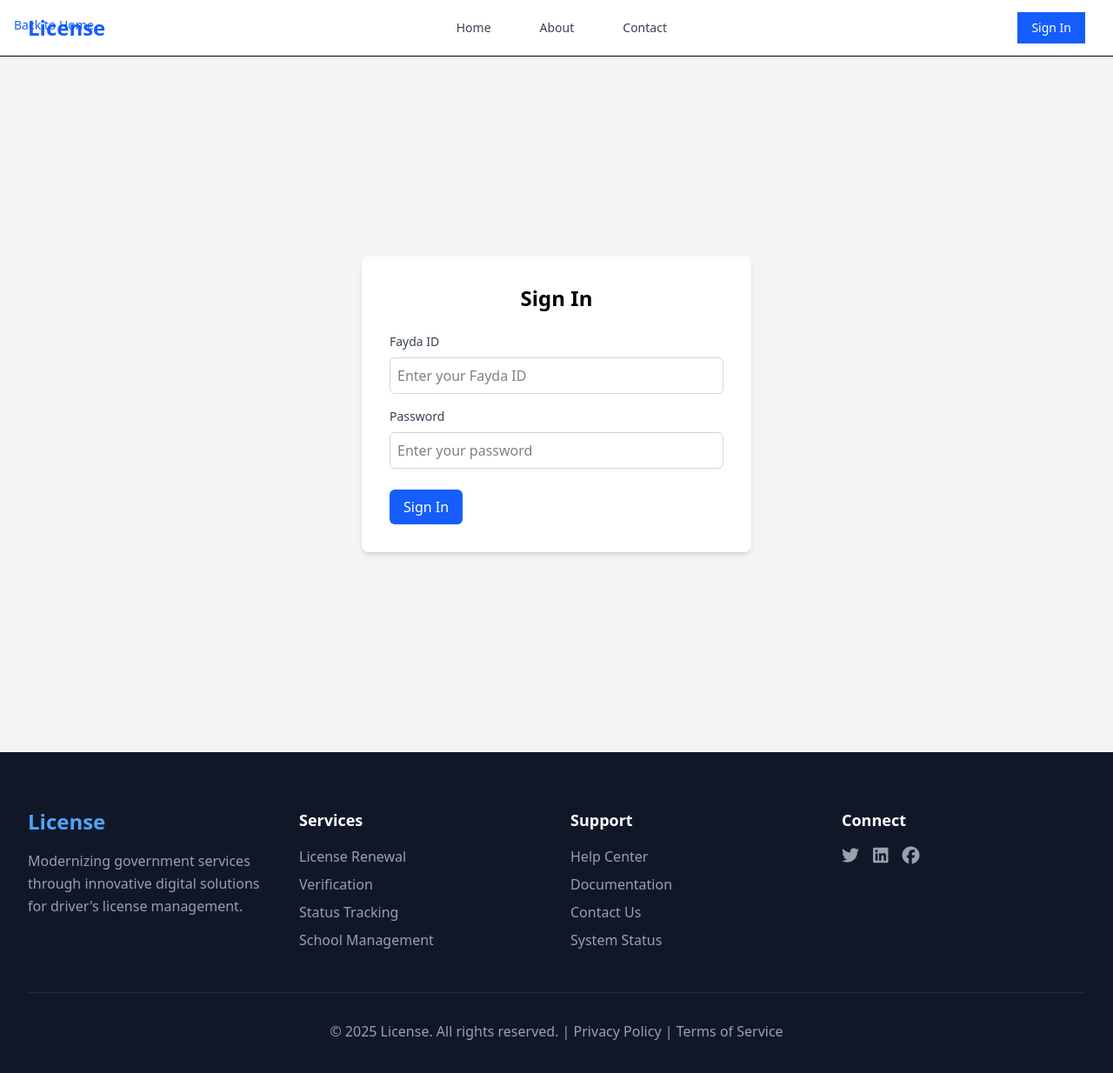
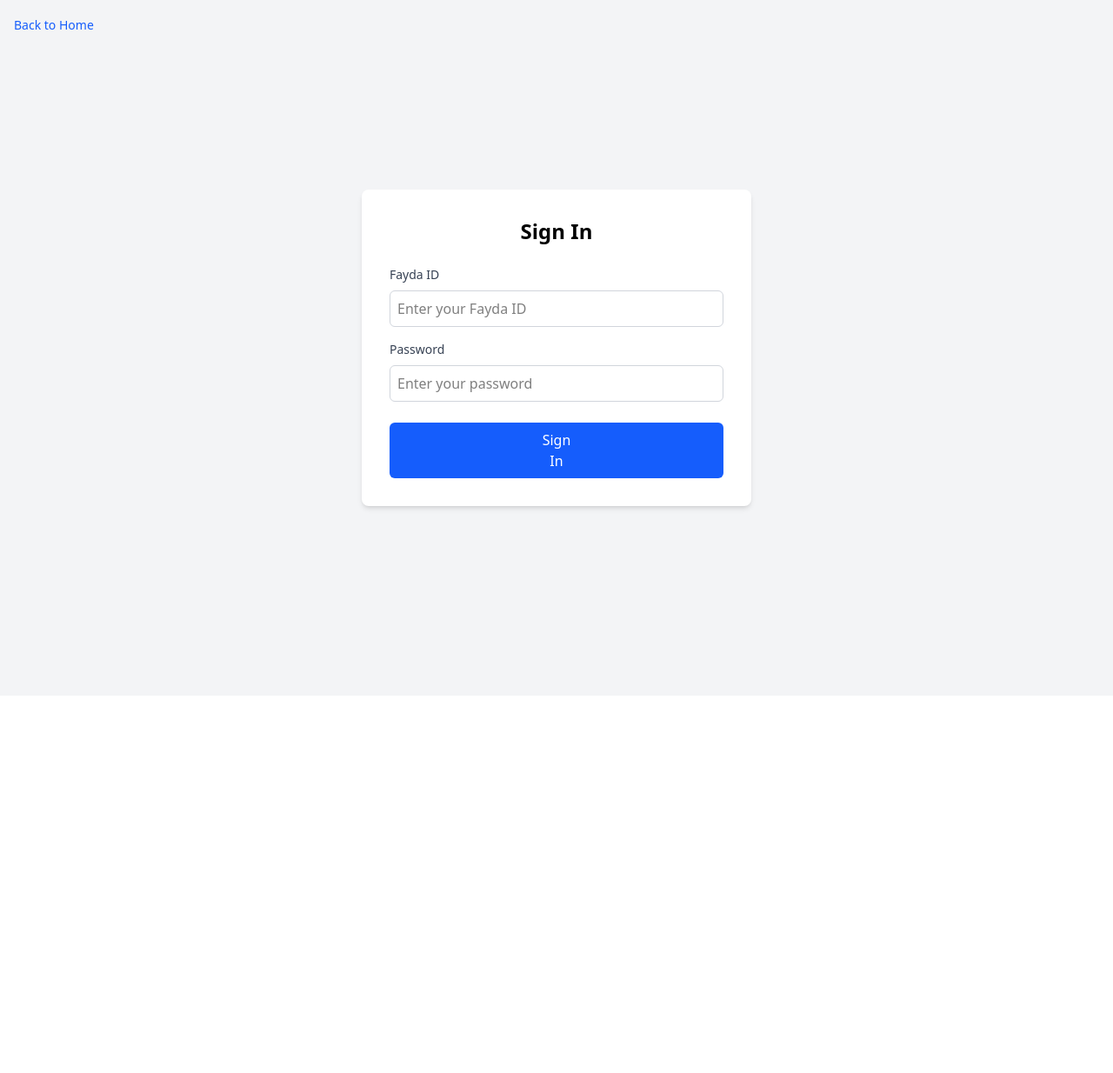
Before and after one commit to adel-kd/FaydaHackathonProject, a React (Vite) app in the folder client/: page /signin in a window 1280 px wide. Shown: the top 1234 px of the page at 87% size. After the commit the page ends 800 px from the top, so only its background shows below. Built offline with nearby package versions, Linux system fonts and the light colour scheme; the HTML template or start-up script is replaced by a standard one.

Commit message:
the navbar and footer issue in sighn in page resolved

```diff
--- a/client/src/App.jsx
+++ b/client/src/App.jsx
@@ -1,5 +1,4 @@
-import { Route, Routes } from "react-router-dom";
-import React, { useState } from "react"
+import { Route, Routes, useLocation } from "react-router-dom";
 import Home from "./pages/Home";
 import SignIn from "./pages/SignIn";
 import Contact from "./pages/Contact";
@@ -8,16 +7,16 @@ import Footer from "./components/Footer";
 
 
 const App = () => {
-
+const location = useLocation();
   return (
  <div className="min-h-screen bg-white">
-  <Navbar />
+  {location.pathname !== "/signin" && <Navbar />}
     <Routes>
       <Route path="/" element={<Home />} />
       <Route path="/signin" element={<SignIn />} />
       <Route path="/contact" element={<Contact />} />
     </Routes>
-    <Footer />
+    {location.pathname !== "/signin" && <Footer />}
 </div>
   )
 }
--- a/client/src/pages/SignIn.jsx
+++ b/client/src/pages/SignIn.jsx
@@ -40,7 +40,7 @@ const SignIn = () => {
               placeholder='Enter your password'
             />
           </div>
-          <button type="submit" className="bg-blue-600 text-white px-4 py-2 rounded-md">
+          <button type="submit" className="bg-blue-600 text-white px-42 py-2 rounded-md">
             Sign In
           </button>
         </form>
```
